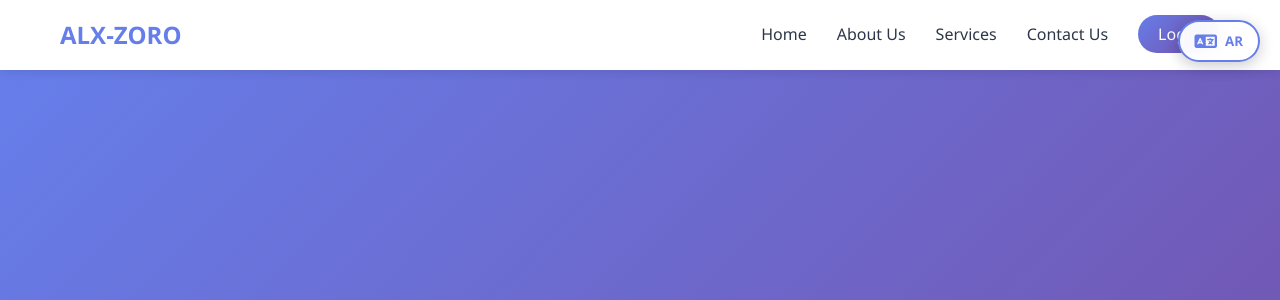
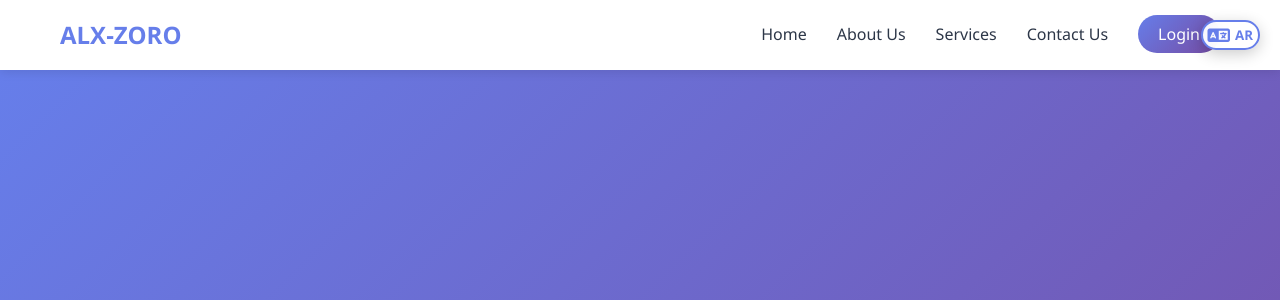
Before and after one commit to alxzoro200430420/ALX-ZORO, a PHP site: page /index.html in a window 1280 px wide. Shown: the top 300 px of the page. Run offline with PHP 8.4, Linux system fonts and the light colour scheme; some libraries are stand-ins or nearby versions.

Commit message:
Update style.css

```diff
--- a/style.css
+++ b/style.css
@@ -42,15 +42,19 @@ body {
     left: 20px;
 }
 
+button#langToggle {
+    margin: 0px;
+    height: 30px;
+}
 .lang-btn {
     background: rgba(255, 255, 255, 0.95);
     border: 2px solid var(--primary-color);
-    border-radius: 25px;
-    padding: 10px 15px;
+    border-radius: 30px;
+    padding: 10px 5px;
     cursor: pointer;
     display: flex;
     align-items: center;
-    gap: 8px;
+    gap: 5px;
     box-shadow: 0 4px 15px rgba(0, 0, 0, 0.2);
     transition: all 0.3s ease;
     font-family: inherit;
```
